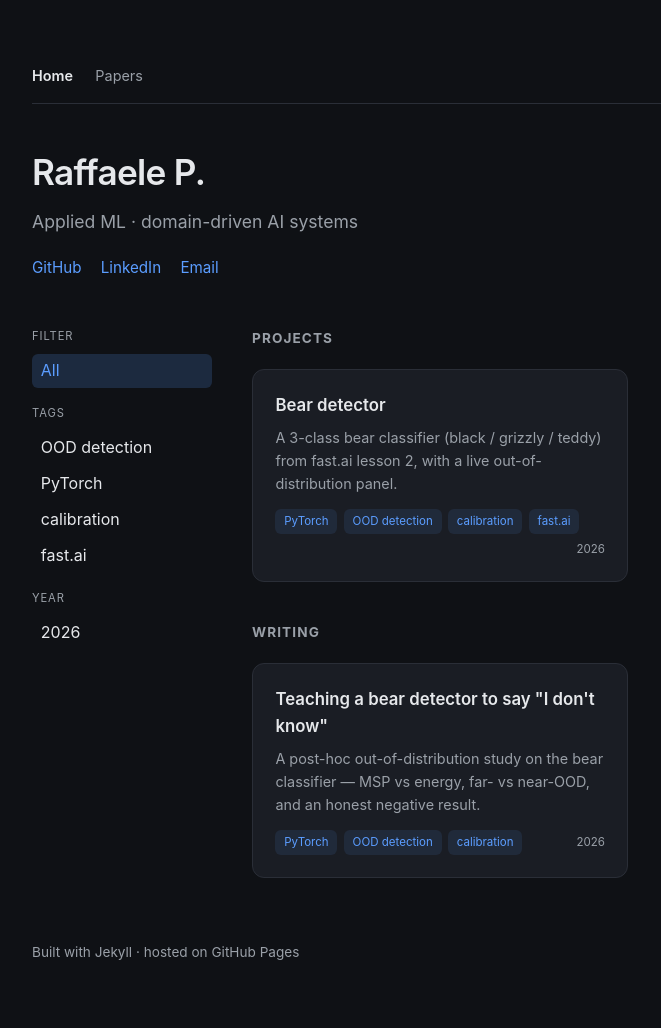
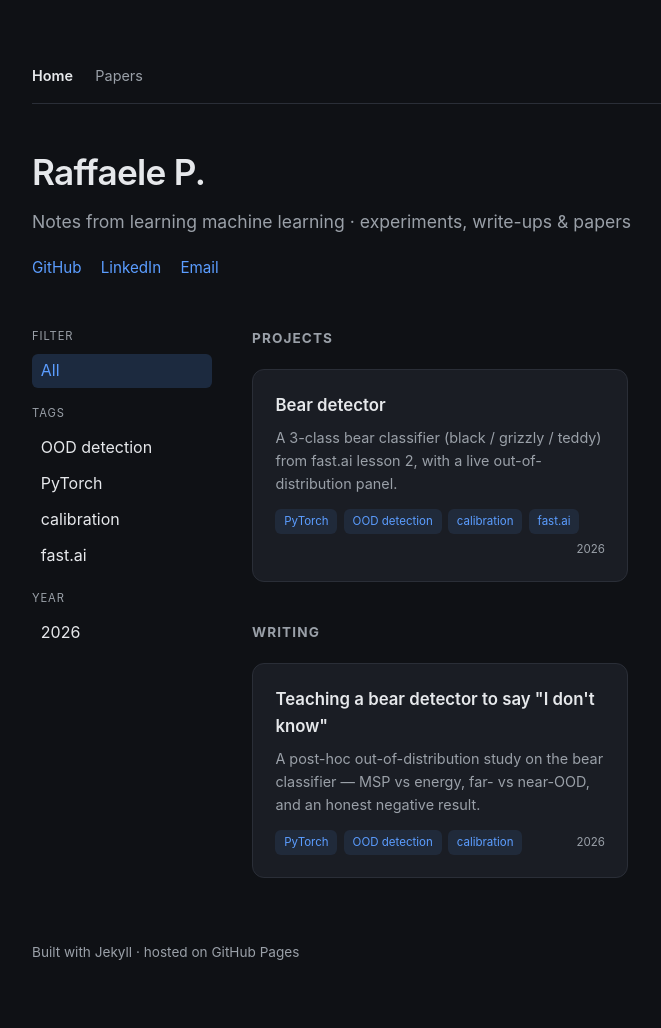
Before and after one commit to rp-playground/rp-playground.github.io, a Jekyll site: the page built from index.html, in a window 1280 px wide. Shown: the whole page, without its empty margins (112-773 px from the left). Built offline with Jekyll 4.4.1, drawn with Linux system fonts in a browser that asks for light colours.

Commit message:
content: reframe tagline around learning ML
Co-Authored-By: Claude Opus 4.8 (1M context) <noreply@anthropic.com>

```diff
--- a/_config.yml
+++ b/_config.yml
@@ -1,5 +1,5 @@
 title: Raffaele P. — ML Projects
-description: Applied ML · domain-driven AI systems
+description: Notes from learning machine learning · experiments, write-ups & papers
 markdown: kramdown
 kramdown:
   syntax_highlighter: rouge
--- a/index.html
+++ b/index.html
@@ -50,7 +50,7 @@
     </nav>
     <header class="site">
       <h1>Raffaele P.</h1>
-      <p class="subtitle">Applied ML · domain-driven AI systems</p>
+      <p class="subtitle">Notes from learning machine learning · experiments, write-ups &amp; papers</p>
       <div class="links">
         <!-- TODO: real links -->
         <a href="https://github.com/YOUR_USERNAME">GitHub</a>
```
